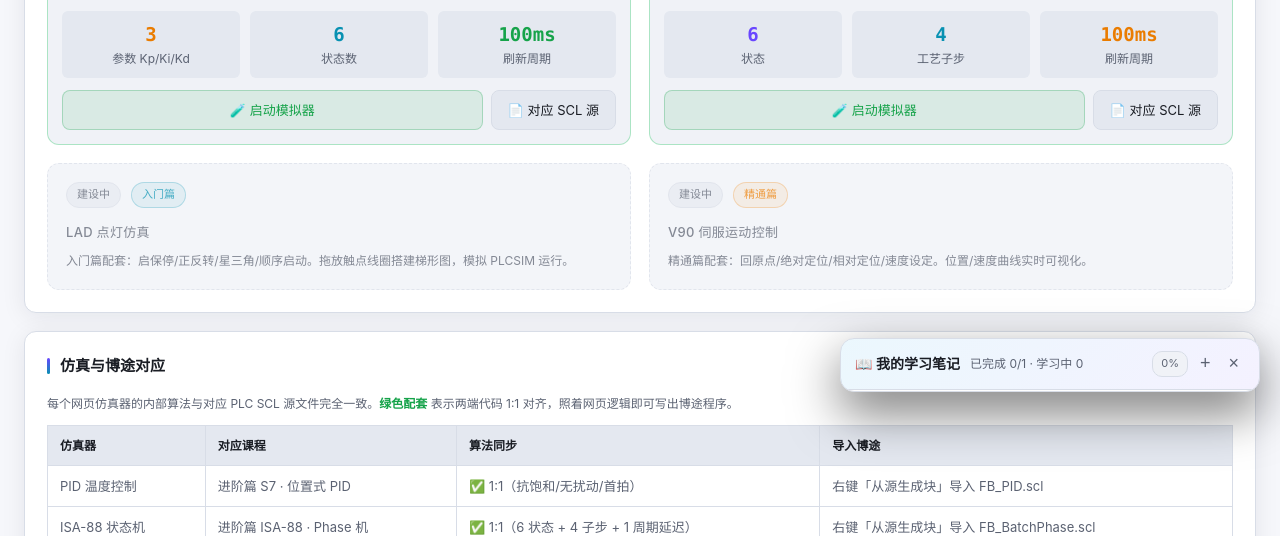
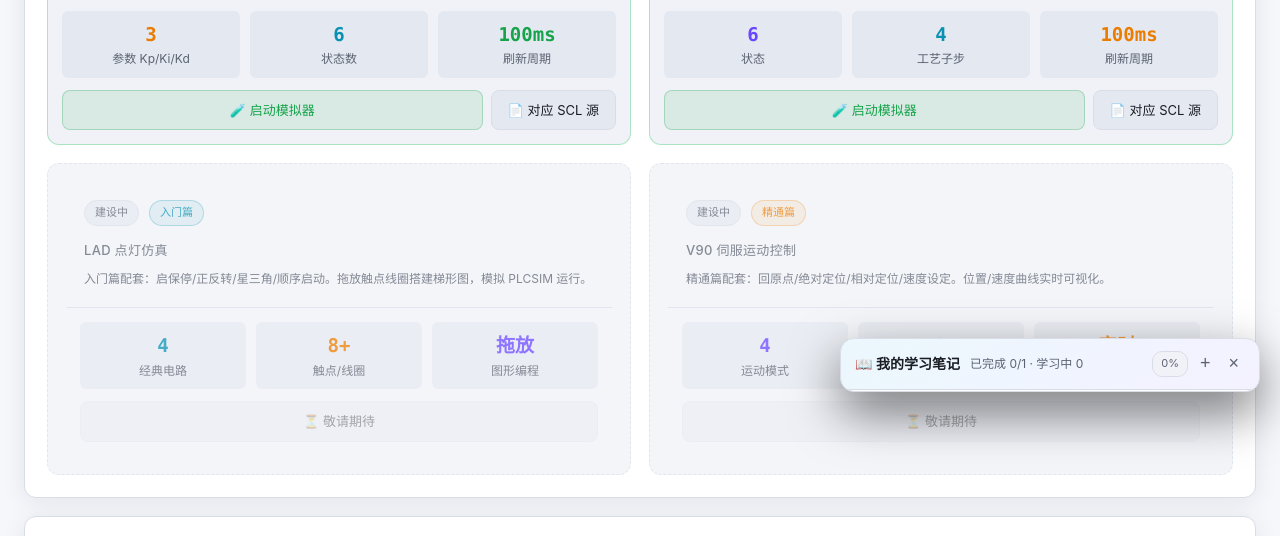
Before and after one commit to lbl1988/TIA_learn_site, a website: page lab/index.html in a window 1280 px wide. Shown: the part 388-924 px from the top of the page. Drawn offline with Linux system fonts and the light colour scheme.

Commit message:
fix: 优化lab建设中卡片布局+修复community/tools/my-learning导航缺失链接
1. lab/index.html: 两个建设中卡片(LAD点灯/V90伺服)增加head/body结构、stats统计网格和禁用按钮，与已上线卡片视觉高度对齐; 表格补充V90伺服运动控制行 2. community/index.html: 修复导航active文字错误(项目库->互动社区), 补充缺失的视频学习链接 3. my-learning/index.html: 导航补充视频学习链接 4. tools/index.html: 导航补充视频学习和项目库链接

```diff
--- a/lab/index.html
+++ b/lab/index.html
@@ -83,15 +83,39 @@
       </div>
 
       <div class="lab-card-todo">
+        <div class="lab-card-head">
           <div class="flex-center gap-10 mb-8"><span class="tag">建设中</span><span class="tag cyan">入门篇</span></div>
           <h3 class="lab-h3">LAD 点灯仿真</h3>
           <p class="hint">入门篇配套：启保停/正反转/星三角/顺序启动。拖放触点线圈搭建梯形图，模拟 PLCSIM 运行。</p>
         </div>
+        <div class="lab-card-body">
+          <div class="stats-grid">
+            <div class="stat-card"><div class="stat-num cyan">4</div><div class="hint">经典电路</div></div>
+            <div class="stat-card"><div class="stat-num warn">8+</div><div class="hint">触点/线圈</div></div>
+            <div class="stat-card"><div class="stat-num brand">拖放</div><div class="hint">图形编程</div></div>
+          </div>
+          <div class="btn-group">
+            <span class="btn btn-block" style="opacity:.5;cursor:not-allowed">⏳ 敬请期待</span>
+          </div>
+        </div>
+      </div>
 
       <div class="lab-card-todo">
+        <div class="lab-card-head">
           <div class="flex-center gap-10 mb-8"><span class="tag">建设中</span><span class="tag warn">精通篇</span></div>
           <h3 class="lab-h3">V90 伺服运动控制</h3>
           <p class="hint">精通篇配套：回原点/绝对定位/相对定位/速度设定。位置/速度曲线实时可视化。</p>
+        </div>
+        <div class="lab-card-body">
+          <div class="stats-grid">
+            <div class="stat-card"><div class="stat-num brand">4</div><div class="hint">运动模式</div></div>
+            <div class="stat-card"><div class="stat-num cyan">3</div><div class="hint">TO 工艺对象</div></div>
+            <div class="stat-card"><div class="stat-num warn">实时</div><div class="hint">曲线追踪</div></div>
+          </div>
+          <div class="btn-group">
+            <span class="btn btn-block" style="opacity:.5;cursor:not-allowed">⏳ 敬请期待</span>
+          </div>
+        </div>
       </div>
 
     </div>
@@ -106,6 +130,7 @@
         <tr><td>PID 温度控制</td><td>进阶篇 S7 · 位置式 PID</td><td>✅ 1:1（抗饱和/无扰动/首拍）</td><td>右键「从源生成块」导入 FB_PID.scl</td></tr>
         <tr><td>ISA-88 状态机</td><td>进阶篇 ISA-88 · Phase 机</td><td>✅ 1:1（6 状态 + 4 子步 + 1 周期延迟）</td><td>右键「从源生成块」导入 FB_BatchPhase.scl</td></tr>
         <tr><td>LAD 点灯仿真</td><td>入门篇 04</td><td>⏳ 建设中</td><td>—</td></tr>
+        <tr><td>V90 伺服运动控制</td><td>精通篇 · 运动控制</td><td>⏳ 建设中</td><td>—</td></tr>
       </tbody>
     </table>
   </section>
```
Also changed, not shown: community/index.html (+3 -1 lines), my-learning/index.html (+1 -0 lines), tools/index.html (+2 -0 lines). Lines whose indentation alone changed are shown as unchanged.
